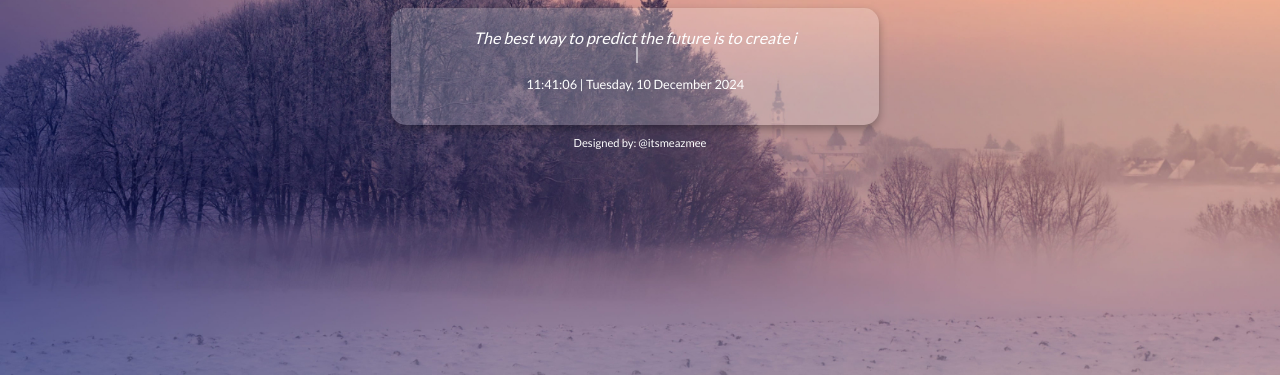
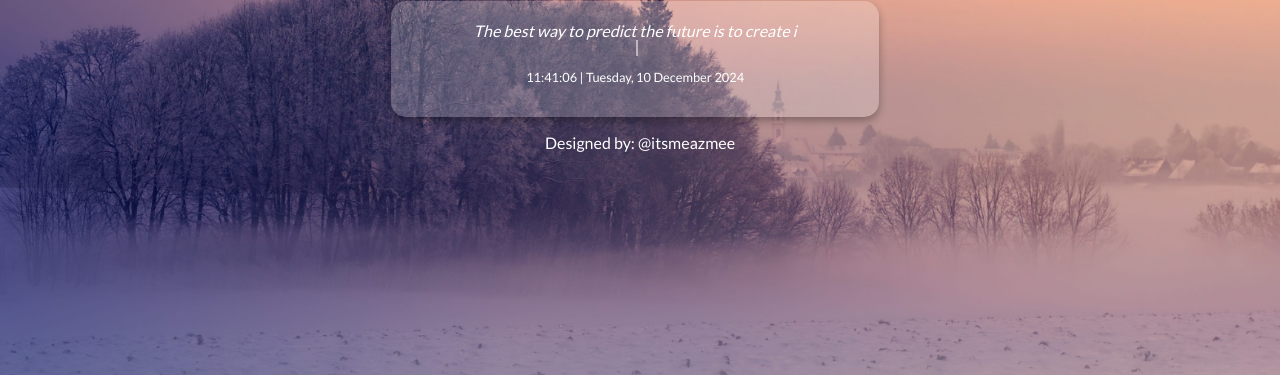
Before and after one commit to chazhub/social-links, a plain HTML site: page index.html in a window 1280 px wide. Shown: the part 425-800 px from the top of the page. Drawn offline with Linux system fonts and the light colour scheme.

Commit message:
Update index.html

```diff
--- a/index.html
+++ b/index.html
@@ -151,10 +151,10 @@
         .footer {
             font-family: 'Lato', sans-serif;
             margin-top: 5px;
-            font-size: 0.7em;
+            font-size: 1em;
             text-align: center;
             color: white;
-            font-weight: 400;
+            font-weight: 300;
         }
 
         @media (max-width: 768px) {
```
